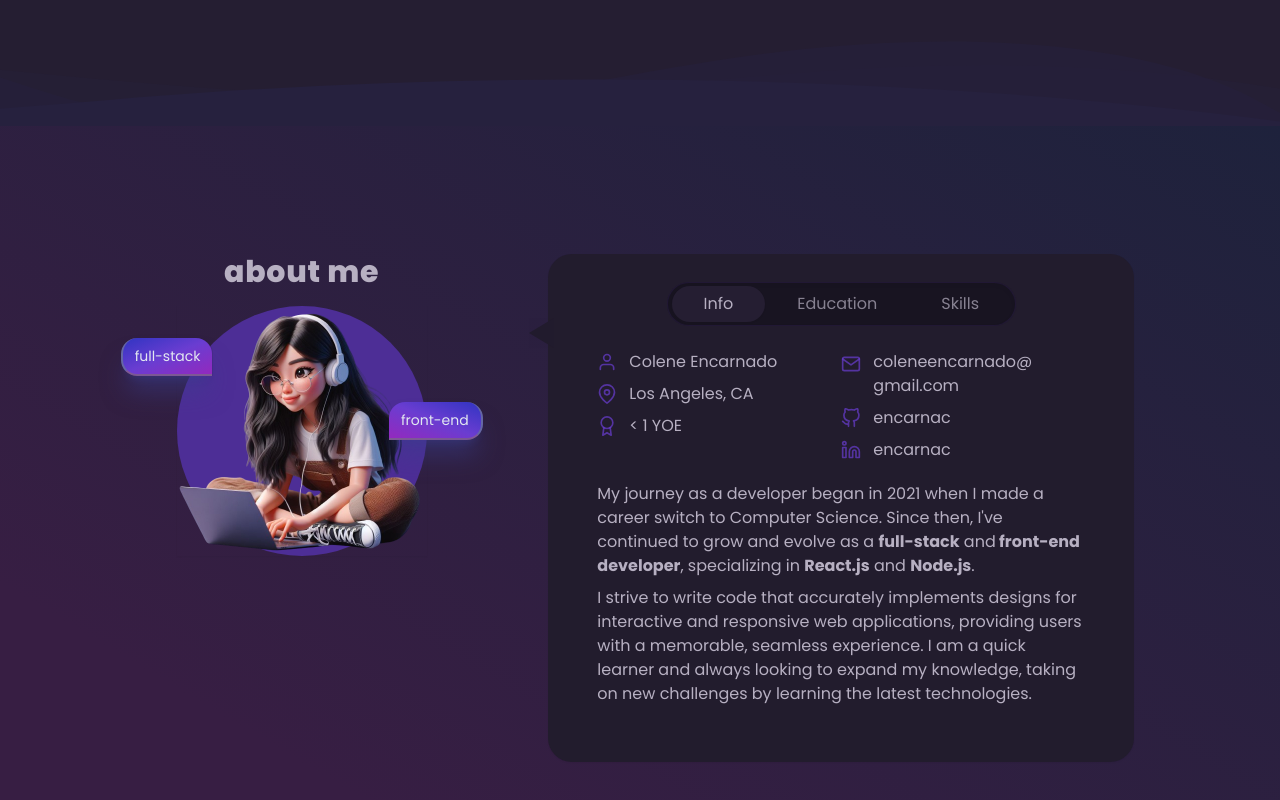
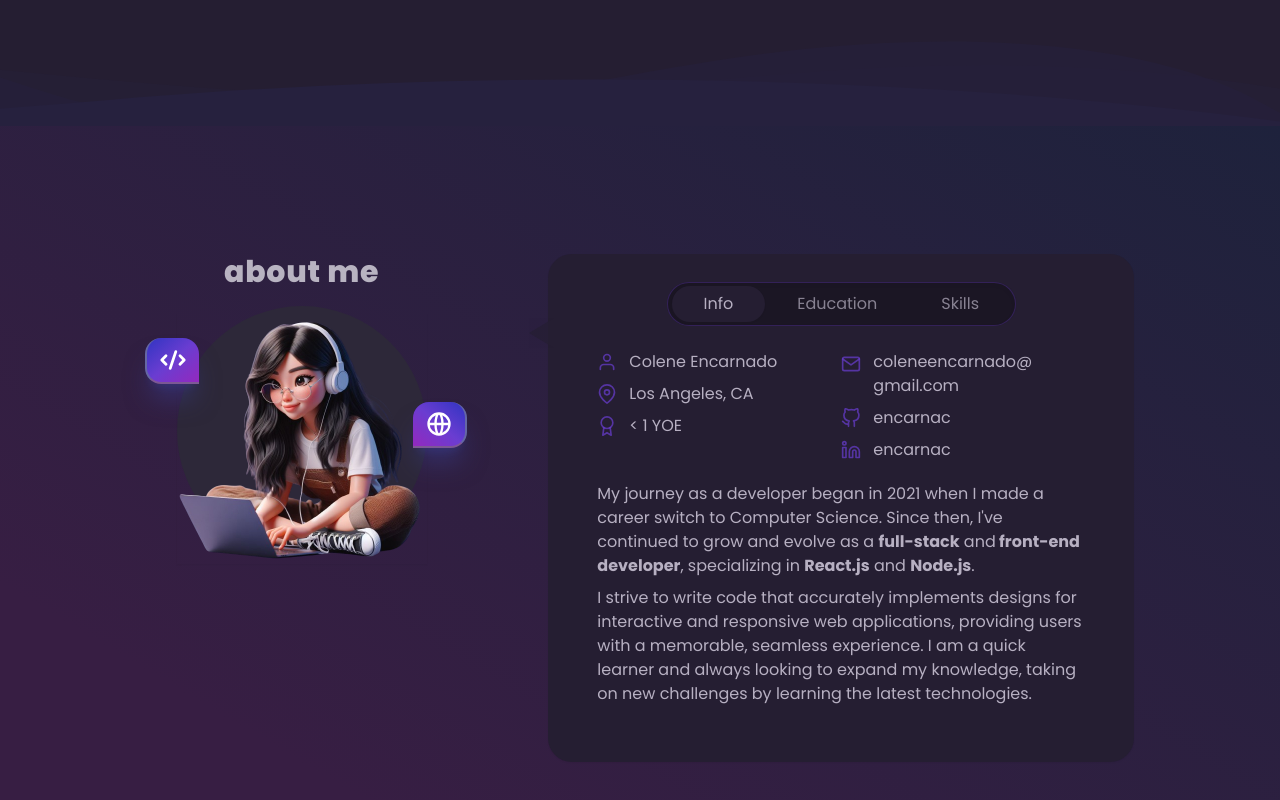
Before and after one commit to encarnac/portfolio, a React (Vite) app: page / in a window 1280 px wide. Shown: the part 786-1586 px from the top of the page. Built offline with nearby package versions, Linux system fonts and the light colour scheme.

Commit message:
Changed floating bubble content and minor color changes

```diff
--- a/src/components/AboutSection.jsx
+++ b/src/components/AboutSection.jsx
@@ -3,7 +3,7 @@ import { Tab } from "./Tab";
 import { AboutMeData } from "../constants/AboutMeData";
 import AboutPhoto from "../assets/about-pfp.png";
 import { motion, AnimatePresence } from "framer-motion";
-import { FaCode } from "react-icons/fa";
+import { HiCode, HiOutlineGlobeAlt } from "react-icons/hi";
 
 const motionVariants = (direction) => {
   return {
@@ -37,24 +37,23 @@ const AboutSection = ({ setSelectedPage }) => {
           variants={motionVariants("right")}
           className="flex flex-col items-center justify-items-center gap-y-2 lg:col-span-4 lg:justify-self-end"
         >
-          <h2 className="text-center text-2xl font-extrabold tracking-wide text-stone-800/80 dark:text-[#b7b0c2] lg:text-3xl">
+          <h2 className="text-center text-2xl font-extrabold tracking-wide text-stone-800/80 dark:text-[#b8b3c1] lg:text-3xl">
             about me
           </h2>
-          <div className="size-[200px] lg:size-[250px] relative my-2 rounded-full bg-[#F38BBB] pt-12 dark:bg-[#4d2e96]">
+          <div className="size-[200px] lg:size-[250px] relative my-2 rounded-full bg-[#F38BBB] pt-12 dark:bg-[#2d2839]">
             <img
               src={AboutPhoto}
-              className="absolute inset-x-0 bottom-0 shadow-sm"
+              className="absolute inset-x-0 -bottom-2 shadow-sm"
             />
-            <div className="absolute -right-14 top-24 w-fit rounded-br-2xl rounded-tl-2xl rounded-tr-2xl border-b-[2px] border-r-[2px] border-b-[#dfc1cf] border-r-[#b2cceb] bg-gradient-to-bl from-[#68A3EB]/60 to-[#F38BBB]/60 p-1 shadow-md backdrop-blur-2xl backdrop-filter dark:border-b-[#815b90]/90 dark:border-r-[#6567a5] dark:from-[#3034C2] dark:via-[#6A3DD1] dark:to-[#9329BE] dark:shadow-xl dark:shadow-[#3a3d8d]/50">
+            <div className="absolute -right-10 top-24 w-fit rounded-br-2xl rounded-tl-2xl rounded-tr-2xl border-b-[2px] border-r-[2px] border-b-[#dfc1cf] border-r-[#b2cceb] bg-gradient-to-bl from-[#68A3EB]/60 to-[#F38BBB]/60 p-1 shadow-md backdrop-blur-2xl backdrop-filter dark:border-b-[#815b90]/90 dark:border-r-[#6567a5] dark:from-[#3034C2] dark:via-[#6A3DD1] dark:to-[#9329BE] dark:shadow-xl dark:shadow-[#3a3d8d]/50">
               <span className="block break-words rounded-xl px-2 py-1 text-sm text-slate-200 transition duration-300">
-                front-end
-                {/* <FaCode className="size-12 text-stone-100 dark:text-white" /> */}
+                <HiOutlineGlobeAlt className="size-7 text-stone-100 dark:text-white" />
               </span>
             </div>
-            <div className="absolute -left-14 top-8 w-fit rounded-bl-2xl rounded-tl-2xl rounded-tr-2xl border-b-[2px] border-l-[2px] border-b-[#dfc1cf] border-l-[#b2cceb] bg-gradient-to-br from-[#68A3EB]/60 to-[#F38BBB]/60 p-1 shadow-md backdrop-blur-2xl dark:border-b-[#815b90]/90 dark:border-l-[#6567a5] dark:from-[#3034C2] dark:via-[#6A3DD1] dark:to-[#9329BE] dark:shadow-xl dark:shadow-[#3a3d8d]/50">
+            <div className="absolute -left-8 top-8 w-fit rounded-bl-2xl rounded-tl-2xl rounded-tr-2xl border-b-[2px] border-l-[2px] border-b-[#dfc1cf] border-l-[#b2cceb] bg-gradient-to-br from-[#68A3EB]/60 to-[#F38BBB]/60 p-1 shadow-md backdrop-blur-2xl dark:border-b-[#815b90]/90 dark:border-l-[#6567a5] dark:from-[#3034C2] dark:via-[#6A3DD1] dark:to-[#9329BE] dark:shadow-xl dark:shadow-[#3a3d8d]/50">
               <span className="text-wrap block rounded-xl px-2 py-1 text-sm text-slate-200 transition duration-300">
-                full-stack
-                {/* <FaCode className="size-12 text-stone-100 dark:text-white" /> */}
+                {/* full-stack */}
+                <HiCode className="size-7 text-stone-100 dark:text-white" />
               </span>
             </div>
           </div>
@@ -66,9 +65,9 @@ const AboutSection = ({ setSelectedPage }) => {
           viewport={{ once: true, amount: 0.6 }}
           transition={{ type: "tween", duration: 0.8 }}
           variants={motionVariants("left")}
-          className="dark:lg:before:border-r-slate-950/6 lg:border-x-none relative mt-8 flex h-full w-full min-w-fit flex-col items-center rounded-3xl bg-slate-100 p-px py-6 shadow-sm backdrop-blur-lg before:absolute before:-top-5 before:h-0 before:w-0 before:border-x-[15px] before:border-b-[20px] before:border-x-[#fff]/[.01] before:border-t-slate-100 before:border-opacity-70 before:content-[''] dark:bg-[#221c2d] dark:before:border-[#221c2d] dark:before:border-x-[#000]/[.01] md:w-10/12 lg:col-span-8 lg:mt-0 lg:min-w-min lg:before:-left-[1.2rem] lg:before:top-16 lg:before:h-0 lg:before:w-0 lg:before:border-x-0 lg:before:border-y-[15px] lg:before:border-r-[25px] lg:before:border-y-[#fff]/[.01] lg:before:border-r-slate-100 lg:before:border-opacity-70 lg:before:content-[''] dark:lg:before:border-[#211b2d] dark:lg:before:border-y-[#000]/[.01] xl:w-9/12"
+          className="dark:lg:before:border-r-slate-950/6 lg:border-x-none relative mt-8 flex h-full w-full min-w-fit flex-col items-center rounded-3xl bg-slate-100 p-px py-6 shadow-sm backdrop-blur-lg before:absolute before:-top-5 before:h-0 before:w-0 before:border-x-[15px] before:border-b-[20px] before:border-x-[#fff]/[.01] before:border-t-slate-100 before:border-opacity-70 before:content-[''] dark:bg-[#251e32] dark:before:border-[#251e32]/70 dark:before:border-x-[#000]/[.01] md:w-5/6 lg:col-span-8 lg:mt-0 lg:min-w-min lg:before:-left-[1.2rem] lg:before:top-16 lg:before:h-0 lg:before:w-0 lg:before:border-x-0 lg:before:border-y-[15px] lg:before:border-r-[25px] lg:before:border-y-[#fff]/[.01] lg:before:border-r-slate-100 lg:before:border-opacity-70 lg:before:content-[''] dark:lg:before:border-[#251e32]/70 dark:lg:before:border-y-[#000]/[.01] xl:w-9/12"
         >
-          <div className="shadow-900/20 relative mx-2 mt-1 flex h-11 w-max flex-row items-center rounded-3xl bg-slate-300/30 px-1 shadow-inner backdrop-blur backdrop-filter transition dark:border-[1px] dark:border-[#6a3dd1]/10 dark:bg-[#181421] lg:mx-0">
+          <div className="shadow-900/20 relative mx-2 mt-1 flex h-11 w-max flex-row items-center rounded-3xl bg-slate-300/30 px-1 shadow-inner backdrop-blur backdrop-filter transition dark:border-[1px] dark:border-[#6a3dd1]/30 dark:bg-[#1b1624] lg:mx-0">
             {AboutMeData.map((tabContent, index) => (
               <Tab
                 className={index}
```
